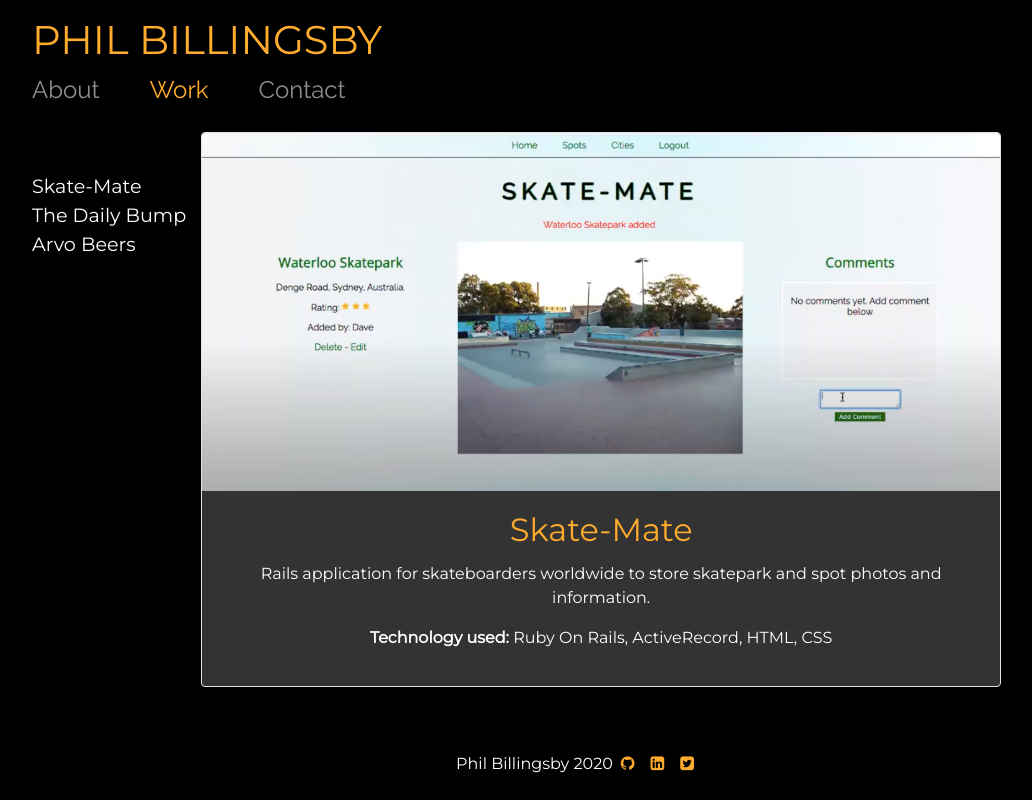
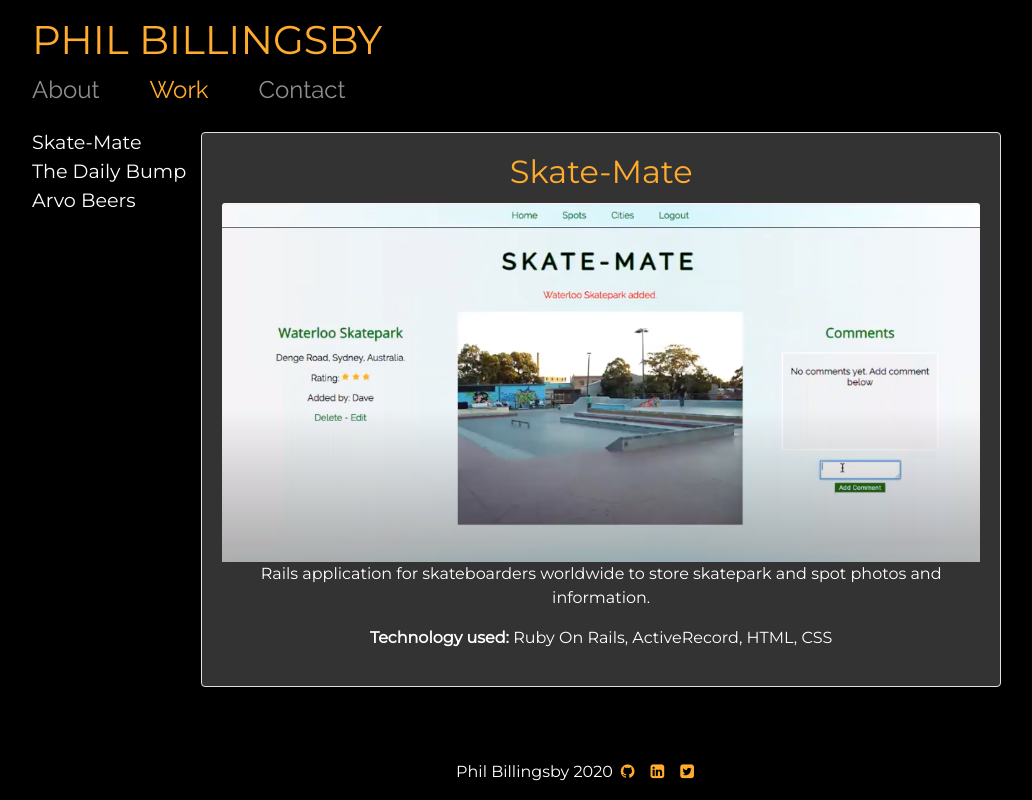
Before and after one commit to PBillingsby/PBillingsby.github.io, a React (Create React App) app: page /work in a window 1280 px wide. Shown: the whole page, without its empty margins (69-1101 px from the left). Built offline with nearby package versions, Linux system fonts and the light colour scheme.

Commit message:
Add multiple style changes

```diff
--- a/src/Footer.js
+++ b/src/Footer.js
@@ -3,7 +3,7 @@ import React from "react";
 const Footer = () => {
   return (
     <div>
-      <footer className="fixed-bottom pl-3 pb-2">
+      <footer className="fixed-bottom pl-3 mt-4">
         <span className="mx-auto">
           <p className="d-inline-block">Phil Billingsby 2020</p>
 
--- a/src/ProjectCard.js
+++ b/src/ProjectCard.js
@@ -6,12 +6,13 @@ const ProjectCard = props => {
   return (
     <div>
       <div
-        className="card border border-black text-white bg-opacity"
+        className="card mb-3 border border-black text-white bg-opacity"
         style={{ width: "50rem" }}
       >
-        <img src={project.src} className="card-img-top" />
         <div className="card-body text-center">
           <h2 class="card-title">{project.title}</h2>
+          <img src={project.src} className="card-img-top" />
+
           <div class="card-info">
             <p>{project.description}</p>
             <p>
--- a/src/Work.js
+++ b/src/Work.js
@@ -20,7 +20,7 @@ class Work extends React.Component {
   render() {
     return (
       <div className="mx-auto row">
-        <div className="pt-5">
+        <div className="pt-1">
           <ul className="list-group d-inline">
             <li onMouseOver={() => this.showProject(projects, 2)}>
               Skate-Mate
```
